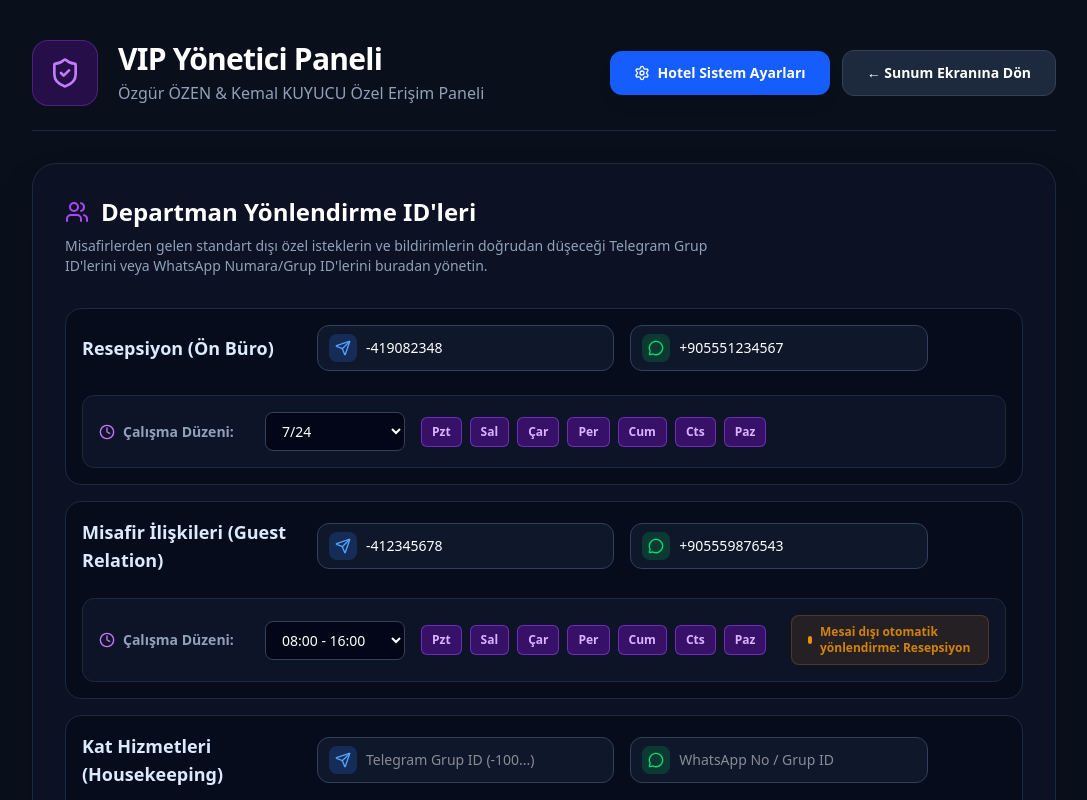
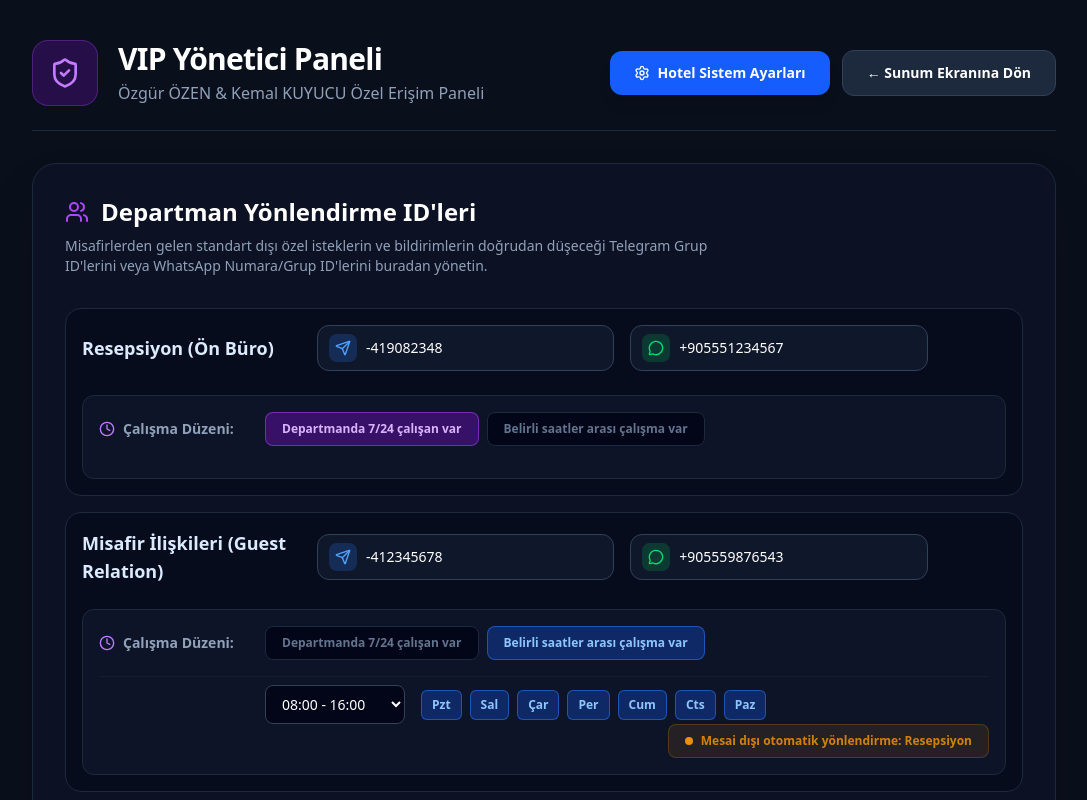
Before and after one commit to qltydigital-hub/HotelGenDigital, a Next.js app in the folder hotel-admin-dashboard/: page /admin-panel in a window 1280 px wide. Shown: the top 800 px of the page, without its empty margins (96-1183 px from the left). Built offline with nearby package versions, Linux system fonts and the light colour scheme.

Commit message:
feat: added 7/24 vs specific hours toggle in admin panel

```diff
--- a/hotel-admin-dashboard/src/app/admin-panel/page.tsx
+++ b/hotel-admin-dashboard/src/app/admin-panel/page.tsx
@@ -13,6 +13,7 @@ type Department = {
   whatsappId: string;
   shift: string;
   workingDays: string[];
+  is24_7: boolean;
 };
 
 export default function AdminPanel() {
@@ -20,11 +21,11 @@ export default function AdminPanel() {
   const [newDept, setNewDept] = useState('');
 
   const [departments, setDepartments] = useState<Department[]>([
-    { id: 1, name: 'Resepsiyon (Ön Büro)', telegramId: '-419082348', whatsappId: '+905551234567', shift: '7/24', workingDays: [...ALL_DAYS] },
-    { id: 2, name: 'Misafir İlişkileri (Guest Relation)', telegramId: '-412345678', whatsappId: '+905559876543', shift: '08:00 - 16:00', workingDays: [...ALL_DAYS] },
-    { id: 3, name: 'Kat Hizmetleri (Housekeeping)', telegramId: '', whatsappId: '', shift: '08:00 - 16:00', workingDays: [...ALL_DAYS] },
-    { id: 4, name: 'Yiyecek & İçecek (F&B)', telegramId: '', whatsappId: '', shift: '16:00 - 00:00', workingDays: [...ALL_DAYS] },
-    { id: 5, name: 'Teknik Servis', telegramId: '', whatsappId: '', shift: '08:00 - 18:00', workingDays: [...ALL_DAYS] },
+    { id: 1, name: 'Resepsiyon (Ön Büro)', telegramId: '-419082348', whatsappId: '+905551234567', shift: '08:00 - 16:00', workingDays: [...ALL_DAYS], is24_7: true },
+    { id: 2, name: 'Misafir İlişkileri (Guest Relation)', telegramId: '-412345678', whatsappId: '+905559876543', shift: '08:00 - 16:00', workingDays: [...ALL_DAYS], is24_7: false },
+    { id: 3, name: 'Kat Hizmetleri (Housekeeping)', telegramId: '', whatsappId: '', shift: '08:00 - 16:00', workingDays: [...ALL_DAYS], is24_7: false },
+    { id: 4, name: 'Yiyecek & İçecek (F&B)', telegramId: '', whatsappId: '', shift: '16:00 - 00:00', workingDays: [...ALL_DAYS], is24_7: false },
+    { id: 5, name: 'Teknik Servis', telegramId: '', whatsappId: '', shift: '08:00 - 18:00', workingDays: [...ALL_DAYS], is24_7: false },
   ]);
 
   const handleSave = () => {
@@ -57,7 +58,8 @@ export default function AdminPanel() {
       telegramId: '',
       whatsappId: '',
       shift: '08:00 - 16:00',
-      workingDays: [...ALL_DAYS]
+      workingDays: [...ALL_DAYS],
+      is24_7: false
     }]);
     setNewDept('');
   };
@@ -164,20 +166,47 @@ export default function AdminPanel() {
                 </div>
 
                 {/* Çalışma Saatleri ve Günleri */}
-                <div className="md:col-span-12 flex flex-col md:flex-row gap-4 items-start md:items-center bg-slate-900/80 rounded-xl p-4 border border-slate-800 mt-2">
+                <div className="md:col-span-12 flex flex-col bg-slate-900/80 rounded-xl p-4 border border-slate-800 mt-2">
+                   <div className="flex flex-col sm:flex-row gap-4 mb-4">
                      <div className="flex items-center gap-2 text-sm text-slate-400 min-w-[150px]">
                         <Clock className="w-4 h-4 text-purple-400" />
                         <span className="font-bold">Çalışma Düzeni:</span>
                      </div>
 
-                   <div className="flex flex-col sm:flex-row gap-4 items-start sm:items-center w-full">
+                     {/* Toggle Buttons */}
+                     <div className="flex flex-wrap gap-2">
+                       <button
+                         onClick={() => updateDept(dept.id, 'is24_7', true)}
+                         className={`text-xs px-4 py-2 rounded-lg font-bold transition-all border ${
+                           dept.is24_7
+                            ? 'bg-purple-600/30 text-purple-300 border-purple-500/50'
+                            : 'bg-slate-950 text-slate-500 border-slate-800 hover:border-slate-600'
+                         }`}
+                       >
+                         Departmanda 7/24 çalışan var
+                       </button>
+                       <button
+                         onClick={() => updateDept(dept.id, 'is24_7', false)}
+                         className={`text-xs px-4 py-2 rounded-lg font-bold transition-all border ${
+                           !dept.is24_7
+                            ? 'bg-blue-600/30 text-blue-300 border-blue-500/50'
+                            : 'bg-slate-950 text-slate-500 border-slate-800 hover:border-slate-600'
+                         }`}
+                       >
+                         Belirli saatler arası çalışma var
+                       </button>
+                     </div>
+                   </div>
+
+                   {!dept.is24_7 && (
+                     <div className="flex flex-col sm:flex-row gap-4 items-start sm:items-center w-full pl-0 sm:pl-[166px] pt-2 border-t border-slate-800/50">
                        {/* Vardiya Seçimi */}
                        <select
                           value={dept.shift}
                           onChange={(e) => updateDept(dept.id, 'shift', e.target.value)}
                           className="bg-slate-950 border border-slate-700 rounded-lg px-3 py-2 text-sm text-white focus:outline-none focus:border-purple-500 w-[140px] cursor-pointer"
                        >
-                       {SHIFTS.map(shift => (
+                         {SHIFTS.filter(s => s !== '7/24').map(shift => (
                            <option key={shift} value={shift}>{shift}</option>
                          ))}
                        </select>
@@ -192,7 +221,7 @@ export default function AdminPanel() {
                                onClick={() => toggleDay(dept.id, day)}
                                className={`text-xs px-2.5 py-1.5 rounded-md font-bold transition-all border ${
                                  isActive
-                                ? 'bg-purple-600/30 text-purple-300 border-purple-500/50'
+                                  ? 'bg-blue-600/30 text-blue-300 border-blue-500/50'
                                   : 'bg-slate-950 text-slate-500 border-slate-800 hover:border-slate-600'
                                }`}
                              >
@@ -202,6 +231,7 @@ export default function AdminPanel() {
                          })}
                        </div>
                      </div>
+                   )}
 
                    {dept.id !== 1 && (
                      <div className="ml-auto text-xs font-bold text-amber-500/80 bg-amber-500/10 px-4 py-2 rounded-lg border border-amber-500/20">
```
Lines whose indentation alone changed are shown as unchanged.
